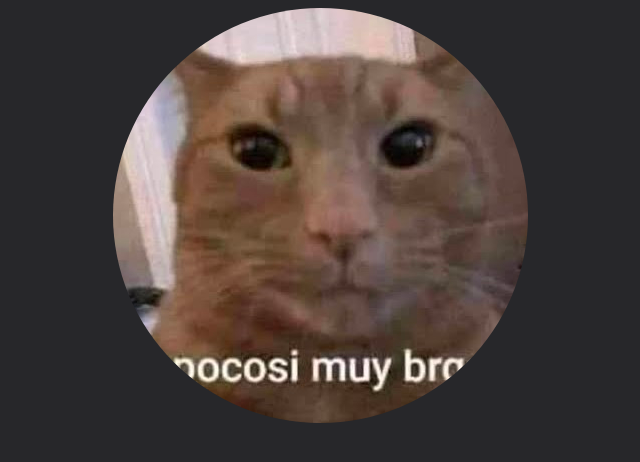
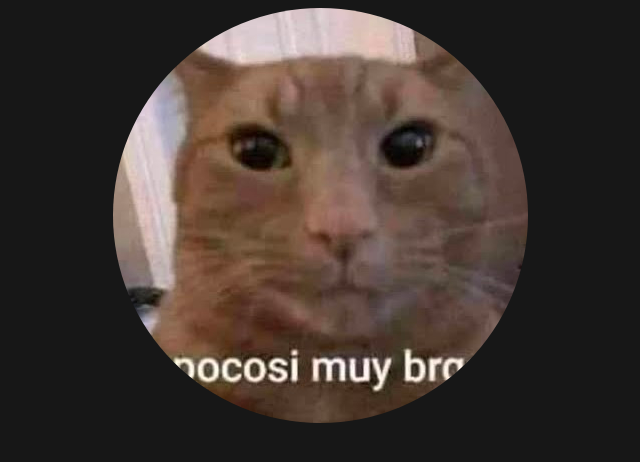
Before and after one commit to edgartrs/apocosi, a plain HTML site: page index.html in a window 1280 px wide. Shown: the whole page, without its empty margins (320-960 px from the left). Drawn offline with Linux system fonts and the light colour scheme.

Commit message:
Adjust background color

```diff
--- a/index.html
+++ b/index.html
@@ -5,7 +5,7 @@
         <meta name="viewport" content="width=device-width, initial-scale=1.0" />
         <style>
             body {
-                background-color: rgb(39 39 42);
+                background-color: rgb(23 23 23);
             }
             .center {
                 display: flex;
```
